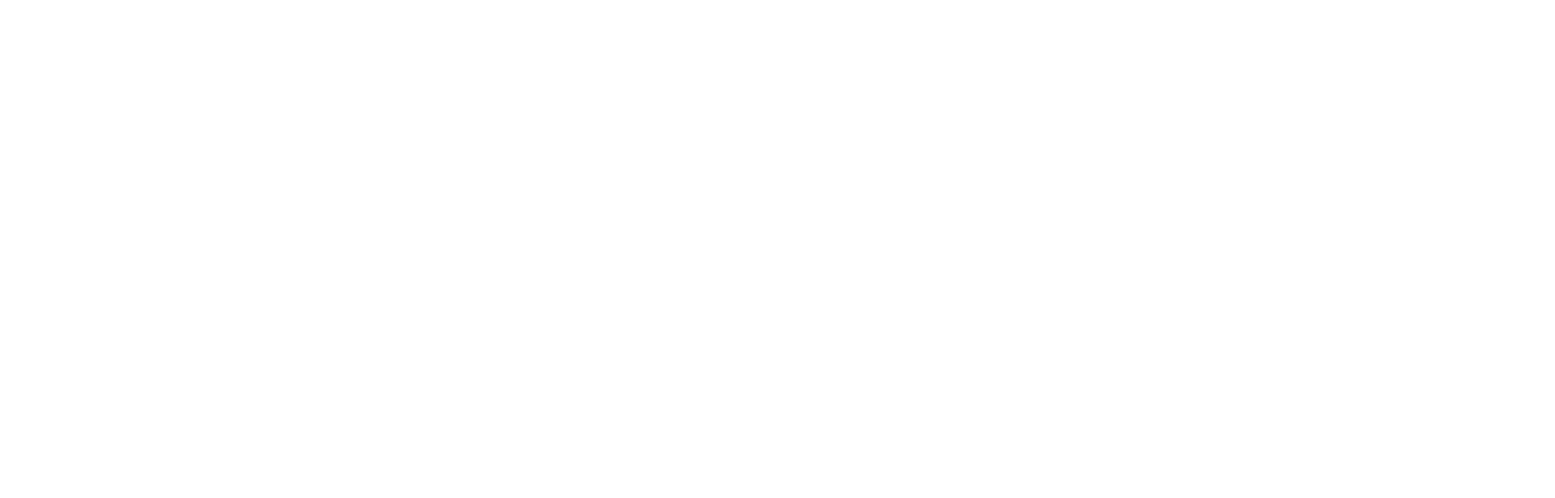
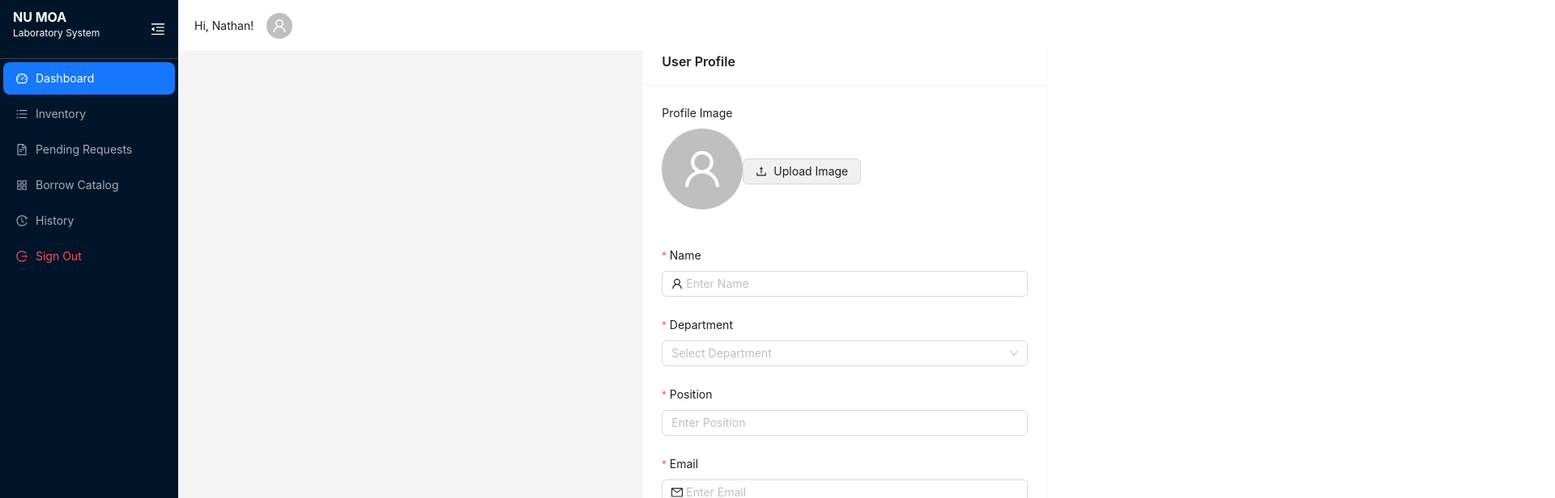
Before and after one commit to Blyn04/web-nuls, a React (Create React App) app: page /profile in a window 1280 px wide. Before the commit this address had no page. Shown: the top 616 px of the page at 81% size, 1920 px wide, since content can reach past the window. Built offline with nearby package versions, Linux system fonts and the light colour scheme.

Commit message:
PROFILE AND SIGNOUT BUTTON

```diff
--- a/src/components/AppController.js
+++ b/src/components/AppController.js
@@ -6,6 +6,7 @@
 import PendingRequest from './admin/PendingRequest';
 import BorrowCatalog from './admin/BorrowCatalog';
 import History from './admin/History';
+import Profile from './Profile';
 
 const AppController = () => {
 
@@ -18,6 +19,7 @@
                 <Route path="/pending-request" element={<PendingRequest />} />
                 <Route path="/borrow-catalog" element={<BorrowCatalog />} />
                 <Route path="/history" element={<History />} />
+                <Route path="/profile" element={<Profile />} />
             </Routes>
         </BrowserRouter>
     )
--- a/src/components/Dashboard.js
+++ b/src/components/Dashboard.js
@@ -1,5 +1,5 @@
 import React from "react";
-import { Layout, Card, Col, Row } from "antd";
+import { Layout, Card, Col, Row, Modal, Button } from "antd";
 import { LineChart, Line, XAxis, YAxis, Tooltip, ResponsiveContainer, PieChart, Pie, Cell } from "recharts";
 import Sidebar from "./SideBar";
 import AppHeader from "./Header";
@@ -23,6 +23,15 @@
   { name: "Drinks", value: 20 },
   { name: "Fruits", value: 20 },
 ];
+
+const testModal = () => {
+  Modal.confirm({
+    title: "Test Modal",
+    content: "Is this working?",
+    okText: "OK",
+    cancelText: "Cancel",
+  });
+};
 
 const COLORS = ["#8884d8", "#82ca9d", "#ffc658", "#ff7300", "#ff4d4f"];
 
--- a/src/components/Header.js
+++ b/src/components/Header.js
@@ -1,16 +1,22 @@
 import React from "react";
 import { Layout, Avatar } from "antd";
 import { UserOutlined } from "@ant-design/icons";
+import { useNavigate } from "react-router-dom";
 import "./styles/DashBoard.css";
 
 const { Header } = Layout;
 
 const AppHeader = () => {
+  const navigate = useNavigate();
+
+  const goToProfile = () => {
+    navigate("/profile");
+  };
+
   return (
     <Header className="header">
-      <h2>Dashboard</h2>
-      <div className="user-profile">
-        <span>Hi, Nathan!</span>
+      <div className="user-profile" onClick={goToProfile} style={{ cursor: "pointer" }}>
+        <span style={{ marginRight: 8 }}>Hi, Nathan!</span>
         <Avatar icon={<UserOutlined />} />
       </div>
     </Header>
--- /dev/null
+++ b/src/components/Profile.js
@@ -0,0 +1,205 @@
+import React, { useState } from "react";
+import { Layout, Form, Input, Select, Button, Card, Row, Col, Upload, Avatar } from "antd";
+import { UserOutlined, LockOutlined, MailOutlined, UploadOutlined } from "@ant-design/icons";
+import Sidebar from "./SideBar";
+import AppHeader from "./Header";
+import "./styles/Profile.css";
+
+const { Option } = Select;
+const { Content } = Layout;
+
+const Profile = () => {
+  const [form] = Form.useForm();
+  const [formData, setFormData] = useState(null);
+  const [imageUrl, setImageUrl] = useState(null);
+
+  const onFinish = (values) => {
+    const profileData = { ...values, imageUrl };
+    setFormData(profileData);
+    console.log("Profile Data:", profileData);
+  };
+
+  const handleImageUpload = (info) => {
+    if (info.file.status === "done") {
+
+      const reader = new FileReader();
+      reader.onload = () => {
+        setImageUrl(reader.result);
+      };
+      reader.readAsDataURL(info.file.originFileObj);
+    }
+  };
+
+  return (
+    <Layout style={{ minHeight: "100vh" }}>
+      <Sidebar />
+
+      <Layout className="site-layout">
+        <AppHeader className="profile-header" />
+
+        <Content className="profile-content">
+            <Row justify="center" align="middle" style={{ width: "100%" }}>
+                <Col xs={24} sm={18} md={12} lg={8}>
+                <Card title="User Profile" bordered={false} style={{ width: "100%", maxWidth: "500px" }}>
+                <Form
+                  form={form}
+                  name="profile_form"
+                  layout="vertical"
+                  onFinish={onFinish}
+                >
+
+                  <Form.Item
+                    name="profileImage"
+                    label="Profile Image"
+                    valuePropName="fileList"
+                    getValueFromEvent={(e) => e.fileList}
+                  >
+                    <Upload
+                      name="profileImage"
+                      listType="picture"
+                      showUploadList={false}
+                      beforeUpload={() => false}
+                      onChange={handleImageUpload}
+                    >
+                      {imageUrl ? (
+                        <Avatar
+                          src={imageUrl}
+                          size={100}
+                          style={{ marginBottom: 10 }}
+                        />
+                      ) : (
+                        <Avatar
+                          icon={<UserOutlined />}
+                          size={100}
+                          style={{ marginBottom: 10 }}
+                        />
+                      )}
+                      <Button icon={<UploadOutlined />}>Upload Image</Button>
+                    </Upload>
+                  </Form.Item>
+
+                  <Form.Item
+                    name="name"
+                    label="Name"
+                    rules={[
+                      { required: true, message: "Please enter your name!" },
+                    ]}
+                  >
+                    <Input prefix={<UserOutlined />} placeholder="Enter Name" />
+                  </Form.Item>
+
+                  <Form.Item
+                    name="department"
+                    label="Department"
+                    rules={[
+                      {
+                        required: true,
+                        message: "Please select your department!",
+                      },
+                    ]}
+                  >
+                    <Select placeholder="Select Department">
+                      <Option value="Nursing">Nursing</Option>
+                      <Option value="Medical Technology">
+                        Medical Technology
+                      </Option>
+                      <Option value="Dentistry">Dentistry</Option>
+                      <Option value="Pharmacy">Pharmacy</Option>
+                    </Select>
+                  </Form.Item>
+
+                  <Form.Item
+                    name="position"
+                    label="Position"
+                    rules={[
+                      {
+                        required: true,
+                        message: "Please enter your position!",
+                      },
+                    ]}
+                  >
+                    <Input placeholder="Enter Position" />
+                  </Form.Item>
+
+                  <Form.Item
+                    name="email"
+                    label="Email"
+                    rules={[
+                      { required: true, message: "Please enter your email!" },
+                      { type: "email", message: "Please enter a valid email!" },
+                    ]}
+                  >
+                    <Input
+                      prefix={<MailOutlined />}
+                      placeholder="Enter Email"
+                    />
+                  </Form.Item>
+
+                  <Form.Item
+                    name="password"
+                    label="Password"
+                    rules={[
+                      {
+                        required: true,
+                        message: "Please enter your password!",
+                      },
+                      {
+                        min: 6,
+                        message: "Password must be at least 6 characters!",
+                      },
+                    ]}
+                  >
+                    <Input.Password
+                      prefix={<LockOutlined />}
+                      placeholder="Enter Password"
+                    />
+                  </Form.Item>
+
+                  <Form.Item>
+                    <Button type="primary" htmlType="submit" block>
+                      Save Profile
+                    </Button>
+                  </Form.Item>
+                </Form>
+
+                {formData && (
+                  <Card
+                    title="Profile Summary"
+                    style={{ marginTop: 20 }}
+                    bordered={false}
+                  >
+
+                    {formData.imageUrl && (
+                      <Avatar
+                        src={formData.imageUrl}
+                        size={100}
+                        style={{ marginBottom: 10 }}
+                      />
+                    )}
+                    <p>
+                      <strong>Name:</strong> {formData.name}
+                    </p>
+                    <p>
+                      <strong>Department:</strong> {formData.department}
+                    </p>
+                    <p>
+                      <strong>Position:</strong> {formData.position}
+                    </p>
+                    <p>
+                      <strong>Email:</strong> {formData.email}
+                    </p>
+                    <p>
+                      <strong>Password:</strong> {formData.password}
+                    </p>
+                  </Card>
+                )}
+              </Card>
+            </Col>
+          </Row>
+        </Content>
+      </Layout>
+    </Layout>
+  );
+};
+
+export default Profile;
--- a/src/components/SideBar.js
+++ b/src/components/SideBar.js
@@ -1,5 +1,5 @@
 import React, { useState, useEffect } from "react";
-import { Layout, Menu } from "antd";
+import { Layout, Menu, Modal } from "antd";
 import {
   DashboardOutlined,
   UnorderedListOutlined,
@@ -8,6 +8,7 @@
   HistoryOutlined,
   MenuUnfoldOutlined,
   MenuFoldOutlined,
+  LogoutOutlined,
 } from "@ant-design/icons";
 import { useNavigate, useLocation } from "react-router-dom";
 import "./styles/DashBoard.css";
@@ -19,7 +20,6 @@
   const navigate = useNavigate();
   const location = useLocation();
   const [selectedKey, setSelectedKey] = useState("");
-
 
   useEffect(() => {
     const path = location.pathname.replace(/\/$/, "");
@@ -76,9 +76,27 @@
         navigate("/history", { replace: true });
         break;
 
+      case "6":
+        confirmSignOut();
+        break;
+
       default:
         break;
     }
+  };
+
+  const confirmSignOut = () => {
+    console.log("Sign out confirmation triggered"); // Debug
+    Modal.confirm({
+      title: "Sign Out",
+      content: "Are you sure you want to sign out?",
+      okText: "Yes",
+      cancelText: "No",
+      onOk: () => {
+        localStorage.clear();
+        navigate("/login", { replace: true });
+      },
+    });
   };
 
   return (
@@ -89,6 +107,7 @@
       className="sidebar"
       trigger={null}
     >
+
       <div className="logo-container" onClick={toggleSidebar}>
         <div className="logo">
           {!collapsed ? (
@@ -139,6 +158,12 @@
             icon: <HistoryOutlined />,
             label: "History",
           },
+          {
+            key: "6",
+            icon: <LogoutOutlined />,
+            label: "Sign Out",
+            danger: true,
+          },
         ]}
       />
     </Sider>
--- a/src/components/styles/DashBoard.css
+++ b/src/components/styles/DashBoard.css
@@ -8,6 +8,22 @@
 
 .ant-layout-sider-trigger {
     display: none !important;
+}
+
+/* Ensure modal appears on top */
+.ant-modal-root {
+  z-index: 1050 !important;
+}
+
+.user-profile {
+  display: flex;
+  align-items: center;
+  cursor: pointer;
+}
+
+.user-profile:hover {
+  opacity: 0.8;
+  transition: 0.2s;
 }
 
 /* Logo Container - Flex to Align Button Next to Name */
--- /dev/null
+++ b/src/components/styles/Profile.css
@@ -0,0 +1,22 @@
+.profile-content {
+  padding: 50px 20px;
+  margin: 0 auto;
+  width: 1700px;
+  display: flex;
+  justify-content: center;
+  align-items: center;
+  height: 80vh;
+}
+
+.ant-card {
+  width: 100%;
+  max-width: 1000px;
+  box-shadow: 0 4px 8px rgba(0, 0, 0, 0.1);
+  border-radius: 8px;
+}
+
+.ant-upload-select {
+  display: flex;
+  justify-content: center;
+  margin-bottom: 12px;
+}
```
